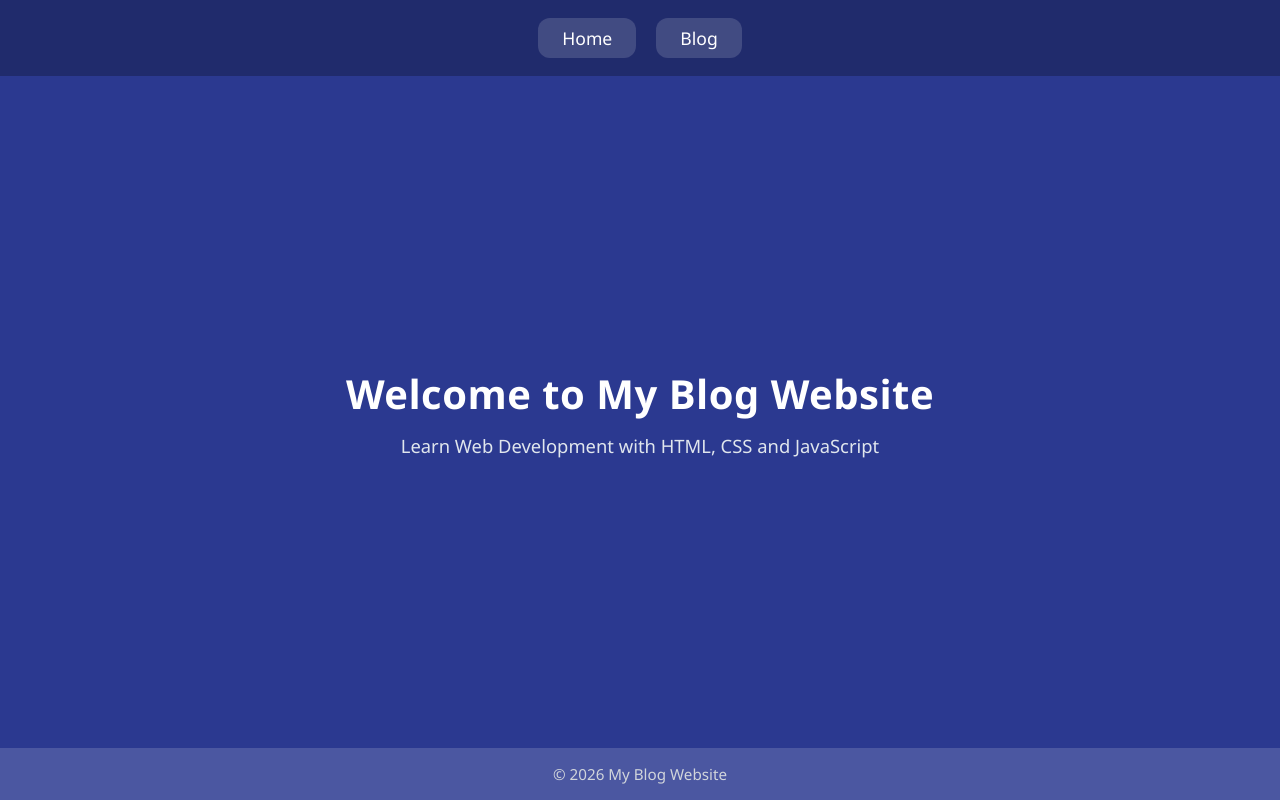
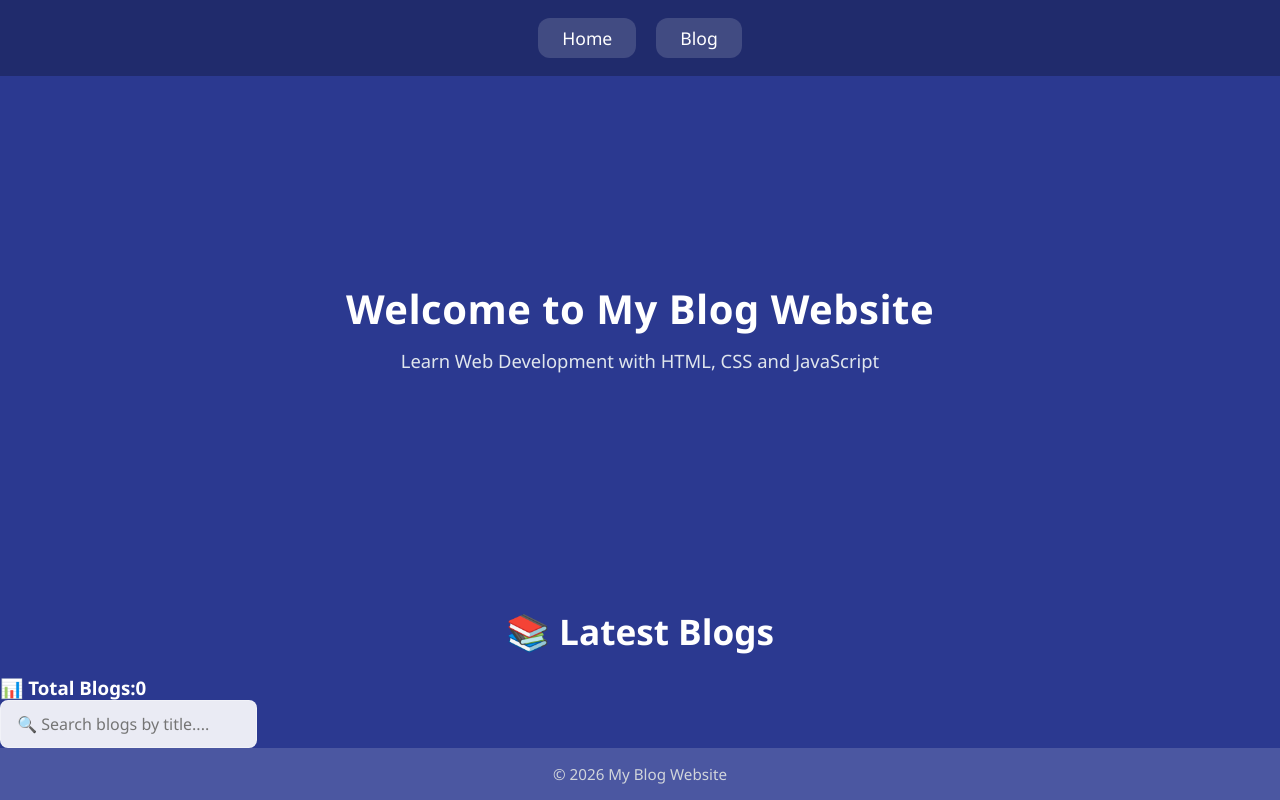
Before and after one commit to Kundaram11/FullStack-Development, a plain HTML site: page Index.html in a window 1280 px wide. Drawn offline with Linux system fonts and the light colour scheme.

Commit message:
Index.html

```diff
--- a/Index.html
+++ b/Index.html
@@ -17,6 +17,8 @@
   </nav>
 
   <!-- Hero Section -->
+
+
   <main class="hero">
     <div class="hero-content">
       <h1>Welcome to My Blog Website</h1>
@@ -24,10 +26,27 @@
     </div>
   </main>
 
-  <!-- Footer -->
+  <!-- Blog Section-->
+  <section class="blogs-section">
+
+    <h2 class="title">📚 Latest Blogs</h2>
+    <!--Total Blog Counter-->
+    <div class="blog-counter">
+      <h3 id="blogCount">📊 Total Blogs:0</h3>
+    </div>
+    <!-- Search Box-->
+     <div class="search-box">
+      <input type="text" id="search" placeholder=" 🔍 Search blogs by title....">
+     </div>
+     <!-- Blog Cards-->
+    <div id="blogList" class="blogs"></div>
+
+  </section>
+  <script src="Script.js"></script>
+
+  <!-- Footer Section-->
   <footer class="footer">
     <p>&copy; 2026 My Blog Website </p>
   </footer>
-
 </body>
 </html>
```
